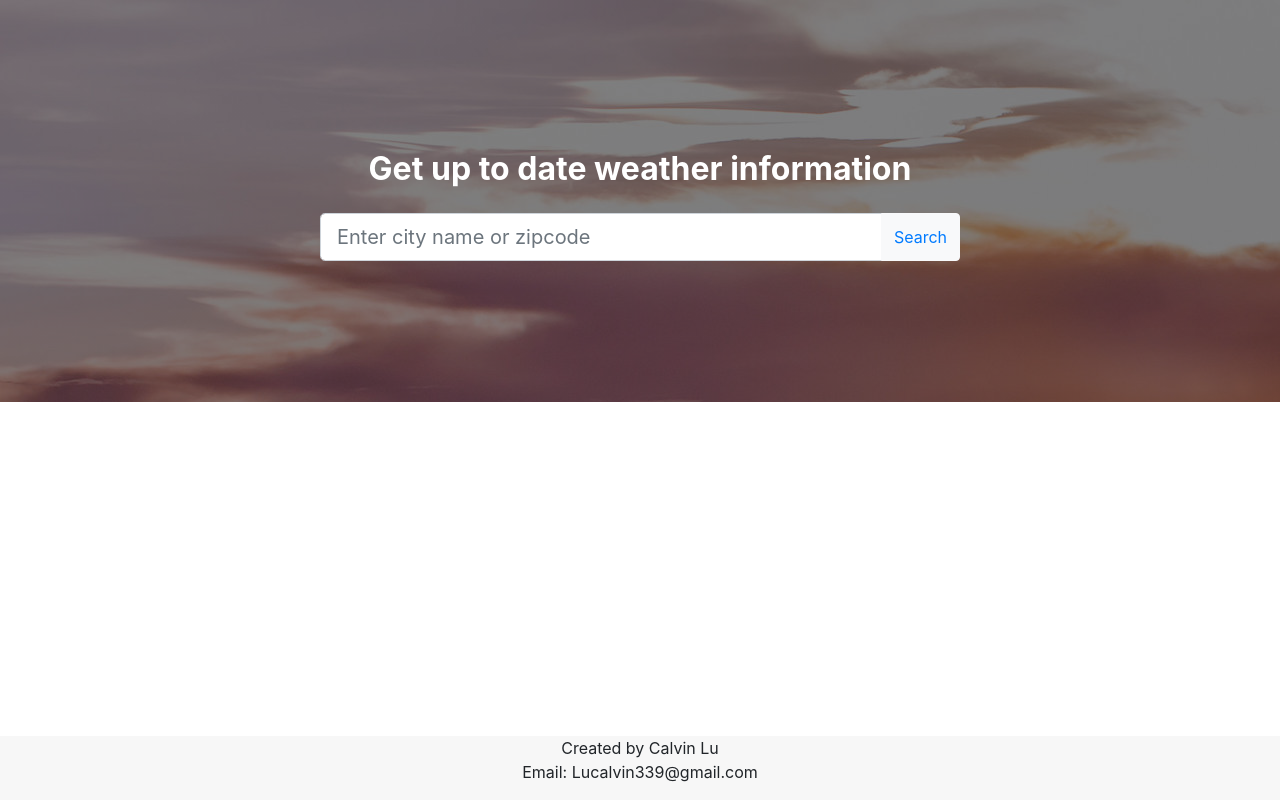
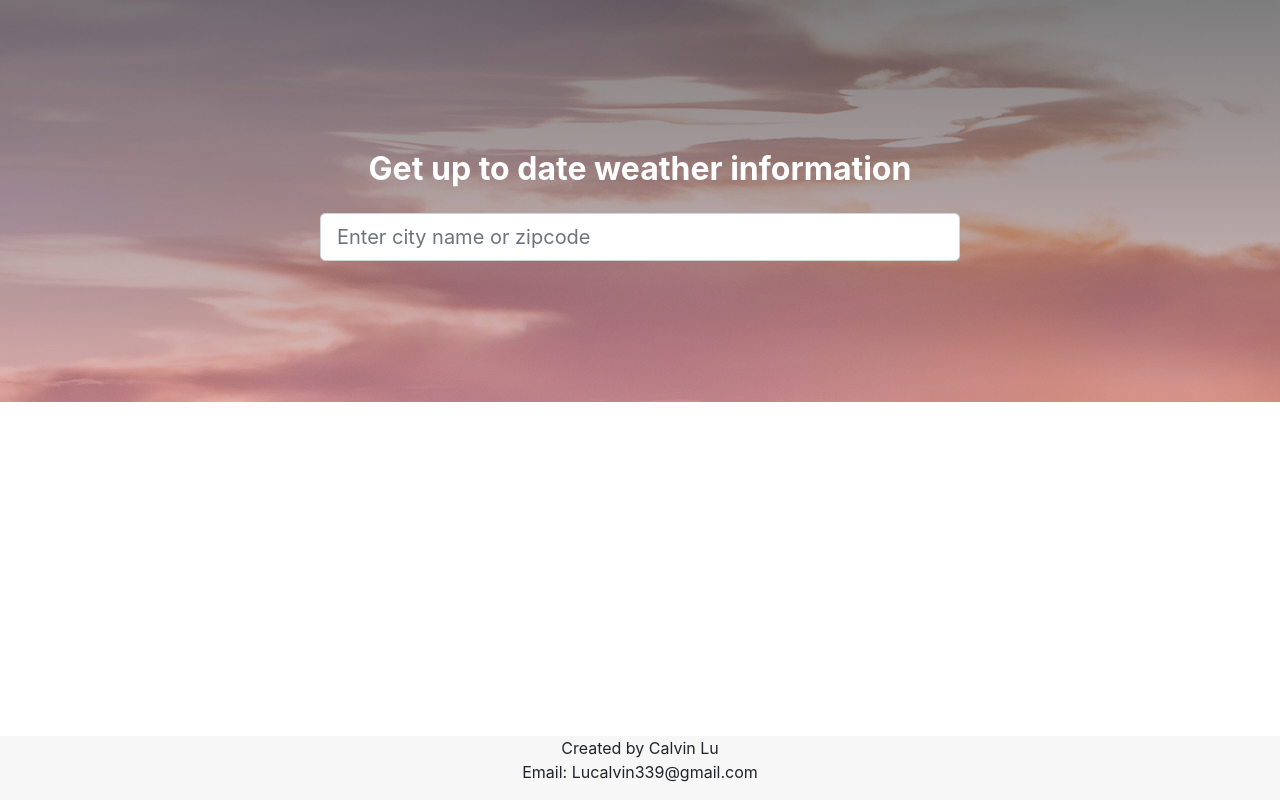
Before and after one commit to calvinlu3/weather-app, a React (Create React App) app: page / in a window 1280 px wide. Built offline with nearby package versions, Linux system fonts and the light colour scheme; the HTML template or start-up script is replaced by a standard one.

Commit message:
Prevent user from searching on empty input

```diff
--- a/src/App.css
+++ b/src/App.css
@@ -9,7 +9,7 @@
 .home-main {
   padding: 125px 0;
   text-align: center;
-  background: linear-gradient(rgba(0, 0, 0, 0.5), rgba(0, 0, 0, 0.5)),
+  background: linear-gradient(rgba(0, 0, 0, 0.5), rgba(201, 144, 144, 0.5)),
     url('./imgs/cloud.jpg');
 }
 
@@ -150,3 +150,14 @@
   align-content: center;
   flex-direction: column;
 }
+
+/* Search */
+.search-form {
+  width: 100%;
+  display: flex;
+}
+
+.search-btn {
+  border-top-left-radius: 0;
+  border-bottom-left-radius: 0;
+}
--- a/src/App.js
+++ b/src/App.js
@@ -1,19 +1,28 @@
-import { BrowserRouter as Router, Route } from 'react-router-dom';
+import { BrowserRouter as Router, Route, Switch } from 'react-router-dom';
 import './App.css';
 import HomePage from './components/HomePage';
 import ForcastPage from './components/ForecastPage';
 import ResultsPage from './components/ResultsPage';
+import { Header } from './components/Header';
 import { Footer } from './components/Footer';
 
 const App = () => {
   return (
     <div className='app'>
       <Router>
-        <Route exact path='/' component={HomePage} />
-        <Route path='/search/:search' component={ResultsPage} />
-        <Route path='/weather/location=:lat,:long' component={ForcastPage} />
+        <Switch>
+          <Route exact path='/' component={HomePage} />
+          <>
+            <Header />
+            <Route path='/search/:search' component={ResultsPage} />
+            <Route
+              path='/weather/location=:lat,:long'
+              component={ForcastPage}
+            />
+          </>
+        </Switch>
+        <Footer></Footer>
       </Router>
-      <Footer></Footer>
     </div>
   );
 };
--- a/src/components/SearchBox.js
+++ b/src/components/SearchBox.js
@@ -1,22 +1,25 @@
 import { useState } from 'react';
-import { Link } from 'react-router-dom';
+import { useHistory } from 'react-router-dom';
 
 export const SearchBox = () => {
   const [inputLocation, setInputLocation] = useState('');
+  let history = useHistory();
+
+  const handleSearch = () => {
+    if (inputLocation.length === 0) return;
+    history.push(`/search/${inputLocation}`);
+  };
 
   return (
     <div className='input-group mb-3'>
+      <form className='search-form' onSubmit={handleSearch}>
         <input
           type='text'
           className='form-control form-control-lg'
           placeholder='Enter city name or zipcode'
           onChange={(e) => setInputLocation(e.target.value)}
         />
-      <div className='input-group-append'>
-        <button className='btn btn-light' type='button'>
-          <Link to={`/search/${inputLocation}`}>Search</Link>
-        </button>
-      </div>
+      </form>
     </div>
   );
 };
```
Lines whose indentation alone changed are shown as unchanged.
